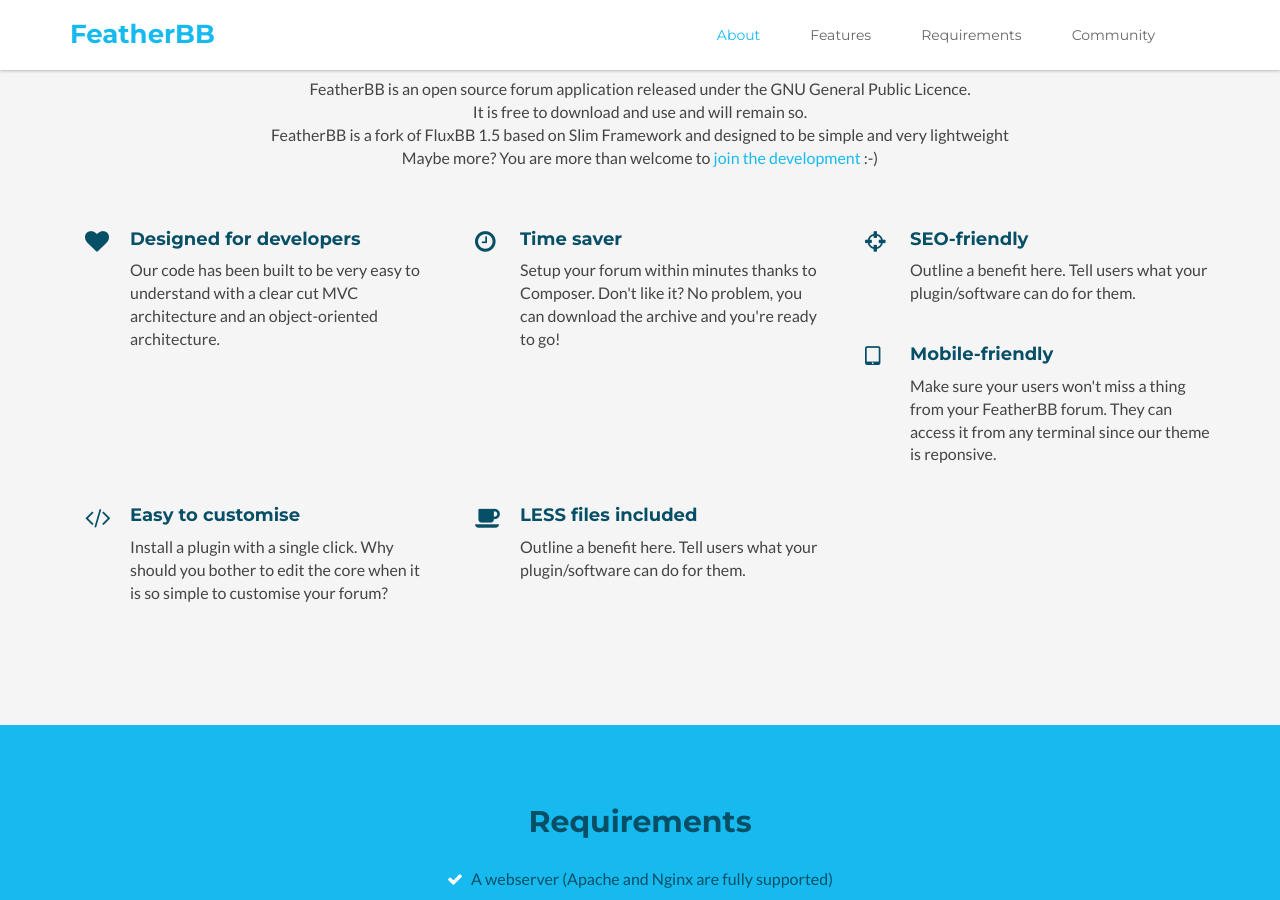
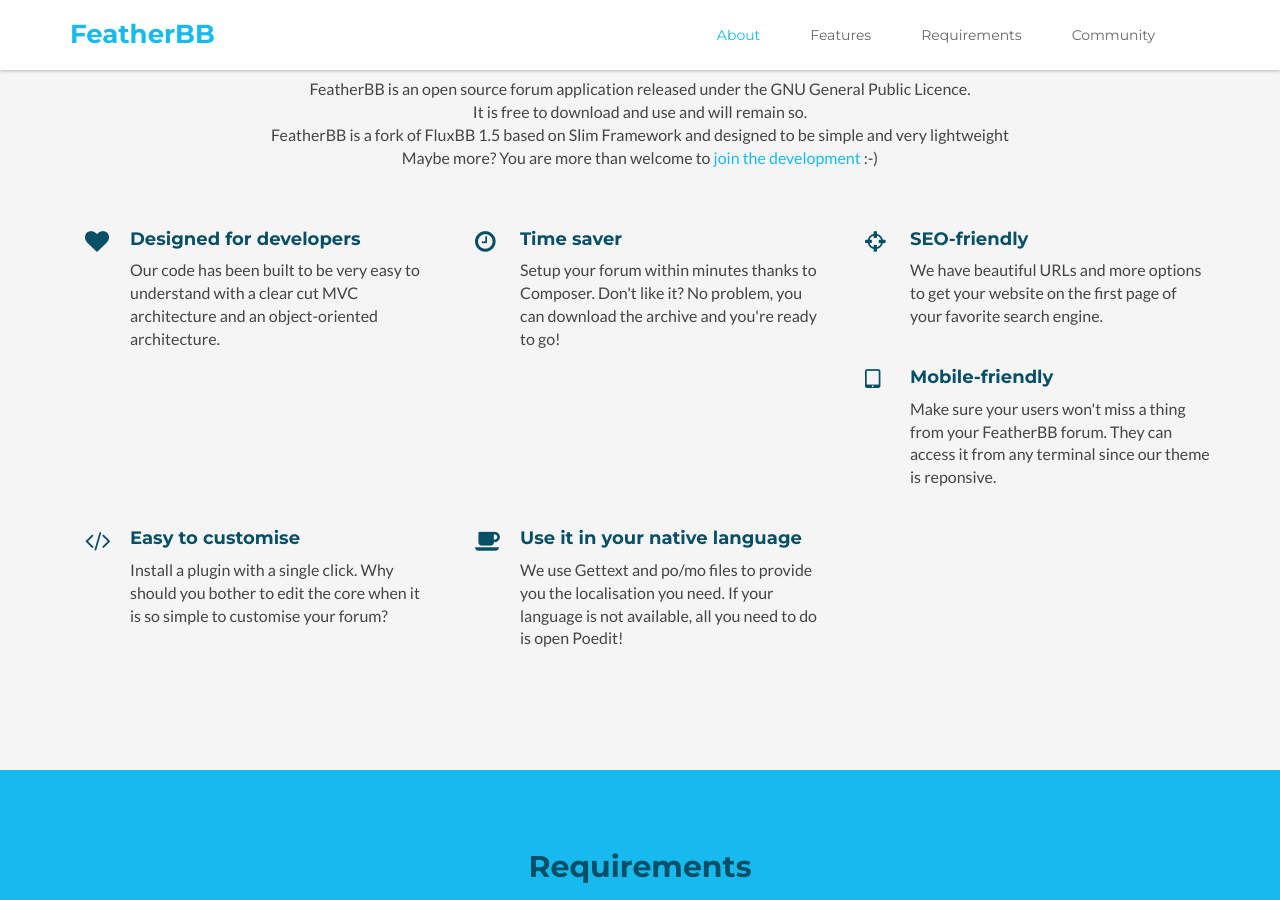
Before and after one commit to featherbb/website, a Jekyll site: the page built from index.html, in a window 1280 px wide and 900 px high, scrolled down 570 px. Built offline with Jekyll 4.4.1, drawn with Linux system fonts in a browser that asks for light colours; comment, search, counter and statistics services are not loaded.

Commit message:
Customise the website

```diff
--- a/_includes/about.html
+++ b/_includes/about.html
@@ -28,7 +28,7 @@
                 </div>
                 <div class="content">
                     <h3 class="sub-title">SEO-friendly</h3>
-                        <p>Outline a benefit here. Tell users what your plugin/software can do for them.</p>
+                    <p>We have beautiful URLs and more options to get your website on the first page of your favorite search engine.</p>
                 </div><!--//content-->
             </div><!--//item-->
             <div class="clearfix visible-md"></div>
@@ -55,8 +55,8 @@
                     <i class="fa fa-coffee"></i>
                 </div>
                 <div class="content">
-                        <h3 class="sub-title">LESS files included</h3>
-                        <p>Outline a benefit here. Tell users what your plugin/software can do for them.</p>
+                    <h3 class="sub-title">Use it in your native language</h3>
+                    <p>We use Gettext and po/mo files to provide you the localisation you need. If your language is not available, all you need to do is open Poedit!</p>
                 </div><!--//content-->
             </div><!--//item-->
         </div><!--//row-->
```
Lines whose indentation alone changed are shown as unchanged.
